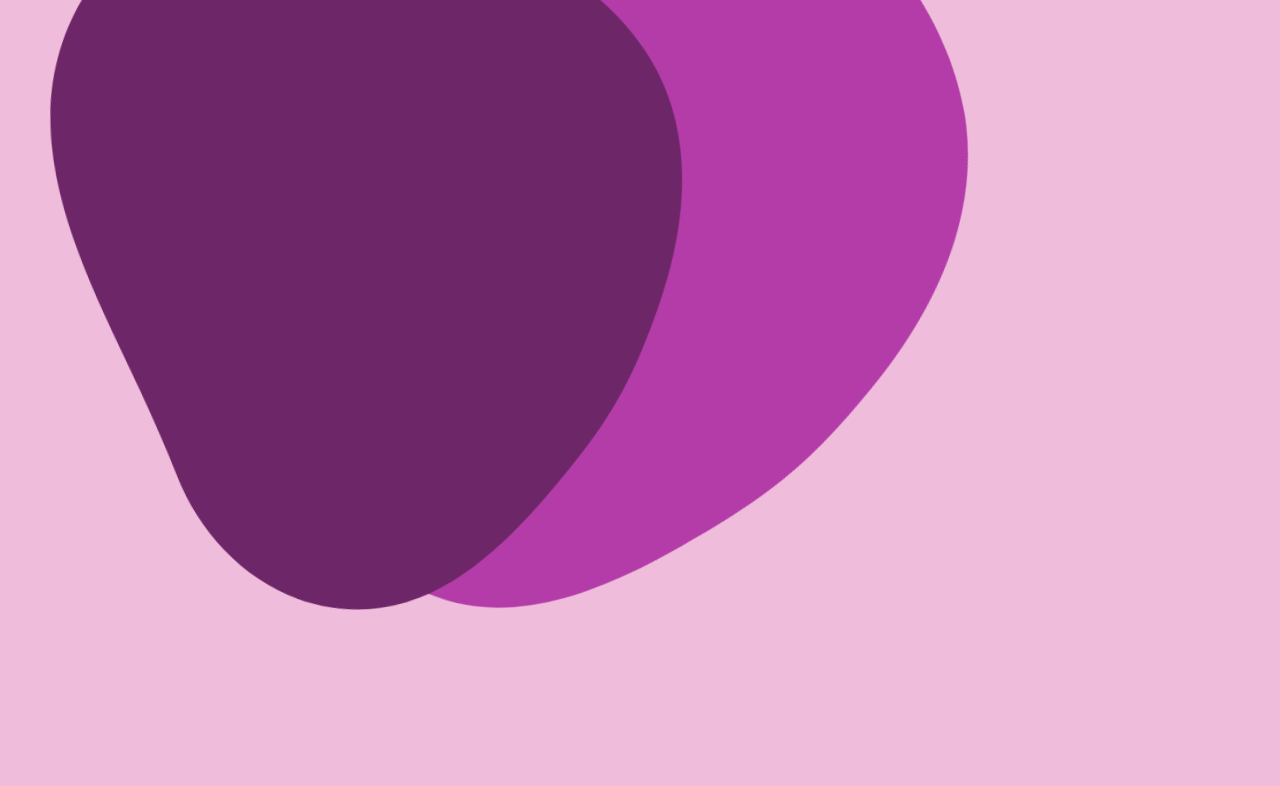
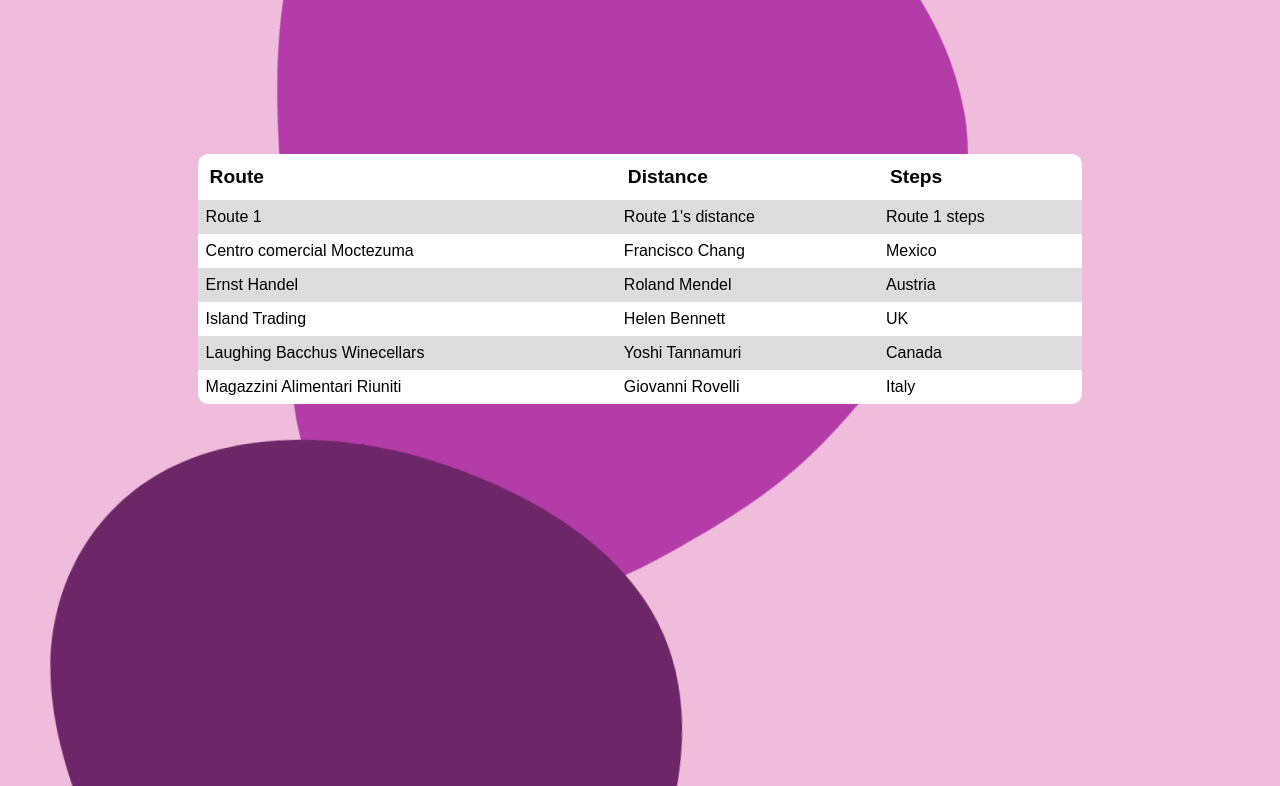
Before and after one commit to priyankasoe/MapPurdue, a Flask app: page / in a window 1280 px wide. Shown: the part 614-1400 px from the top of the page. Before the commit the page ends 1224 px from the top, so only its background shows below. Run offline with Flask 3, Linux system fonts and the light colour scheme.

Commit message:
more UI changes, added table

```diff
--- a/static/style.css
+++ b/static/style.css
@@ -44,6 +44,7 @@ input {
 
 .alignbutton {
   padding-left: 35px;
+  padding-bottom: 300px;
 }
 
 .inputTitle {
@@ -84,3 +85,36 @@ input {
     80%  { transform: scale(1.3) translate(0vw, 50vh) rotate(-20deg); }
     100% { transform: scale(1)   translate(10px, -30px); }
   }
+  table {
+    /*float:inline-start;*/
+    font-family: arial, sans-serif;
+    border-collapse: collapse;
+    width: 70%;
+    background-color: white;
+    border-radius: 10px;
+
+  }
+  table.center {
+    margin-left: auto;
+    margin-right: auto;
+  }
+  td {
+    /*border: 1px solid #dddddd;*/
+    /*border-radius: 10px; */
+    text-align: left;
+    padding: 8px;
+  }
+
+  th {
+    text-align: left;
+    padding: 12px;
+    font-size:larger;
+  }
+
+  tr:nth-child(even) {
+    background-color: #dddddd;
+  }
+
+  table {
+    padding: 10%
+  }
--- a/templates/index.html
+++ b/templates/index.html
@@ -35,6 +35,43 @@
             <button class="mapbutton">MAP IT!</button>
         </div>
     </form>
+    <table class="center">
+        <tr>
+          <th>Route</th>
+          <th>Distance</th>
+          <th>Steps</th>
+        </tr>
+        <tr>
+          <td>Route 1</td>
+          <td>Route 1's distance</td>
+          <td>Route 1 steps</td>
+        </tr>
+        <tr>
+          <td>Centro comercial Moctezuma</td>
+          <td>Francisco Chang</td>
+          <td>Mexico</td>
+        </tr>
+        <tr>
+          <td>Ernst Handel</td>
+          <td>Roland Mendel</td>
+          <td>Austria</td>
+        </tr>
+        <tr>
+          <td>Island Trading</td>
+          <td>Helen Bennett</td>
+          <td>UK</td>
+        </tr>
+        <tr>
+          <td>Laughing Bacchus Winecellars</td>
+          <td>Yoshi Tannamuri</td>
+          <td>Canada</td>
+        </tr>
+        <tr>
+          <td>Magazzini Alimentari Riuniti</td>
+          <td>Giovanni Rovelli</td>
+          <td>Italy</td>
+        </tr>
+    </table>
     <div class="blob">
         <!-- This SVG is from https://codepen.io/Ali_Farooq_/pen/gKOJqx -->
         <svg xmlns:xlink="http://www.w3.org/1999/xlink" version="1.1" xmlns="http://www.w3.org/2000/svg" viewBox="0 0 310 350">
```
